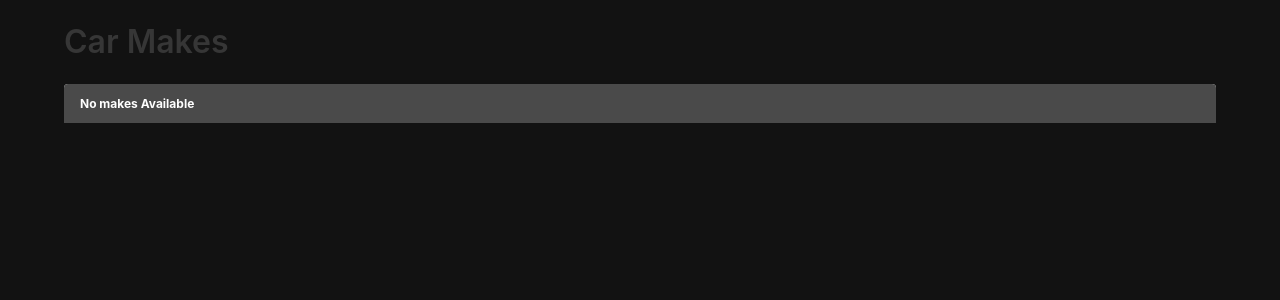
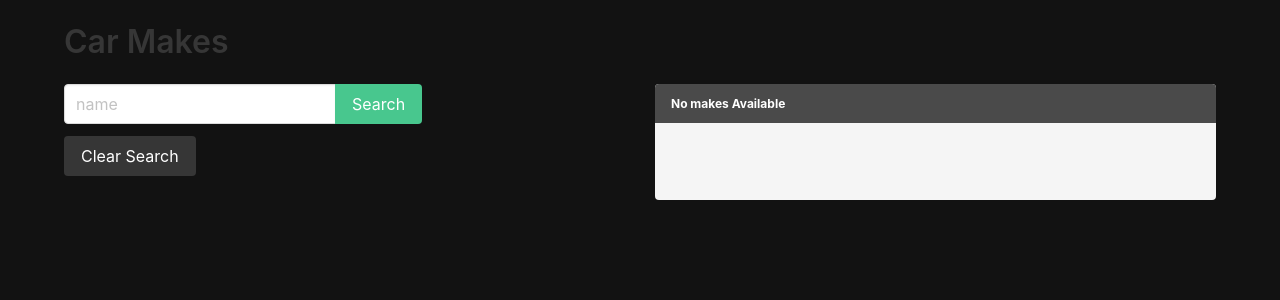
Before and after one commit to raymondborel/django_cars_app, a Django app: template main_app/templates/make_list.html in a window 1280 px wide. Shown: the part 52-352 px from the top of the page. Run offline with Django 3.2, Linux system fonts and the light colour scheme; the template is opened without the code that fills it, so the values that code supplies are empty.

Commit message:
Created search function

```diff
--- a/main_app/templates/make_list.html
+++ b/main_app/templates/make_list.html
@@ -7,6 +7,19 @@
 
 <h1 class="title pt-5">Car Makes</h1>
 <div class="gallery">
+    <form class="mb-5" method="get">
+        <div class="field has-addons">
+          <div class="control">
+            <!--  Our input will search by name of artist  -->
+            <input class="input" type="text" name="name" placeholder="name" />
+          </div>
+          <div class="control">
+            <input class="button is-success" type="submit" value="Search" />
+          </div>
+        </div>
+        <!--  This anchor tag will redirect back to artist list without a query param -->
+        <a class="button is-dark" href="{% url 'make_list' %}">Clear Search</a>
+      </form>
   {% for make in makes %}
   {{artist}}
   <a href="">
--- a/main_app/urls.py
+++ b/main_app/urls.py
@@ -5,4 +5,5 @@
     path('', views.Home.as_view(), name="home"),
     path('about/', views.About.as_view(), name="about"),
     path('makes/', views.MakeList.as_view(), name="make_list"),
+    path('makes/new/', views.MakeCreate.as_view(), name="make_create"),
 ]
--- a/main_app/views.py
+++ b/main_app/views.py
@@ -25,7 +25,11 @@
 
     def get_context_data(self, **kwargs):
         context = super().get_context_data(**kwargs)
-        context["makes"] = Make.objects.all()
+        name = self.request.GET.get('name')
+        if name != None:
+            context["makes"] = Make.objects.filter(name__icontains=name)
+        else:
+            context["makes"] = Make.objects.all()
         return context
 
 
```
Also changed, not shown: db/seed_make.sql (added, +7 -0 lines), main_app/templates/make_create.html (added).
